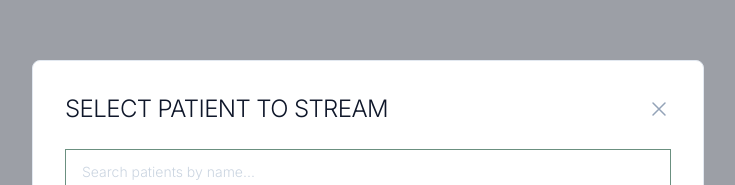
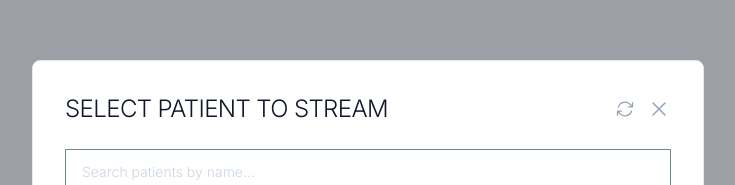
Before and after one commit to scrappydevs/haven, a Next.js app in the folder frontend/: page /patient-view in a window 1280 px wide. Shown: the part 112-297 px from the top of the page, without its empty margins (272-1007 px from the left). Built offline with nearby package versions, Linux system fonts and the light colour scheme; no server answers.

Commit message:
add refresh button and stream count to assign modal

```diff
--- a/frontend/components/PatientSearchModal.tsx
+++ b/frontend/components/PatientSearchModal.tsx
@@ -155,9 +155,37 @@ export default function PatientSearchModal({ isOpen, onClose, onSelect, activeSt
           {/* Header */}
           <div className="p-8 border-b border-neutral-200">
             <div className="flex items-center justify-between mb-6">
+              <div>
                 <h2 className="text-2xl font-light tracking-tight text-neutral-950">
                   {mode === 'assign-stream' ? 'ASSIGN ACTIVE STREAM' : 'SELECT PATIENT TO STREAM'}
                 </h2>
+                {mode === 'assign-stream' && (
+                  <p className="text-sm text-neutral-500 mt-1">
+                    {activeStreams.length} active stream(s) found
+                  </p>
+                )}
+              </div>
+              <div className="flex gap-2">
+                <button
+                  onClick={async () => {
+                    try {
+                      const apiUrl = getApiUrl();
+                      const res = await fetch(`${apiUrl}/streams/active`);
+                      const data = await res.json();
+                      const freshStreams = data.active_streams || [];
+                      setActiveStreams(freshStreams);
+                      console.log('🔄 Manual refresh:', freshStreams);
+                    } catch (error) {
+                      console.error('❌ Error refreshing streams:', error);
+                    }
+                  }}
+                  className="text-neutral-500 hover:text-primary-700 transition-colors p-1"
+                  title="Refresh active streams"
+                >
+                  <svg className="w-5 h-5" fill="none" stroke="currentColor" viewBox="0 0 24 24" strokeWidth={1.5}>
+                    <path strokeLinecap="round" strokeLinejoin="round" d="M16.023 9.348h4.992v-.001M2.985 19.644v-4.992m0 0h4.992m-4.993 0l3.181 3.183a8.25 8.25 0 0013.803-3.7M4.031 9.865a8.25 8.25 0 0113.803-3.7l3.181 3.182m0-4.991v4.99" />
+                  </svg>
+                </button>
                 <button
                   onClick={onClose}
                   className="text-neutral-500 hover:text-neutral-950 transition-colors"
@@ -166,6 +194,7 @@ export default function PatientSearchModal({ isOpen, onClose, onSelect, activeSt
                     <path strokeLinecap="round" strokeLinejoin="round" d="M6 18L18 6M6 6l12 12" />
                   </svg>
                 </button>
+              </div>
             </div>
 
             {/* Search Input */}
```
Lines whose indentation alone changed are shown as unchanged.
